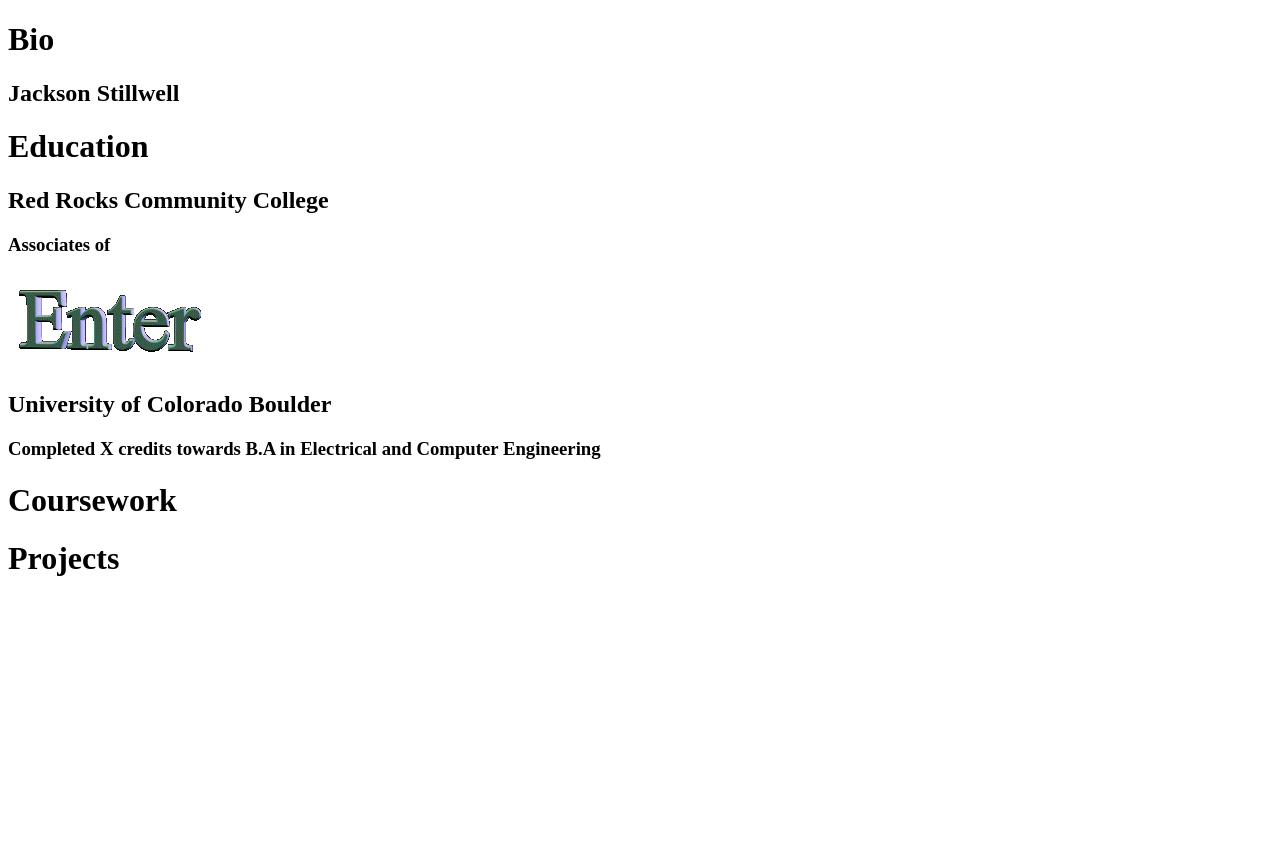
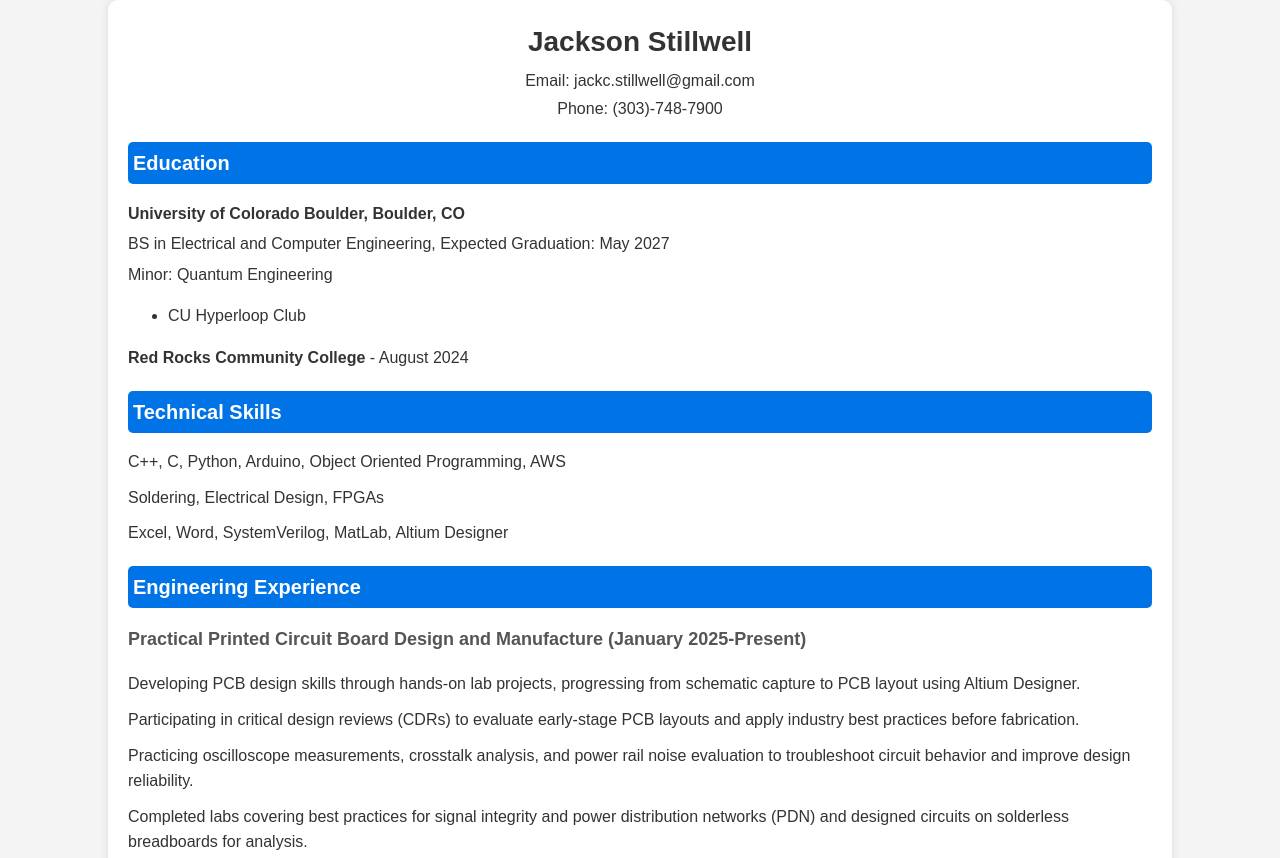
Before and after one commit to jcstillwell/jcstillwell, a plain HTML site: page index.html in a window 1280 px wide. Shown: the top 858 px of the page. Before the commit the page ends 800 px from the top, so only its background shows below. Drawn offline with Linux system fonts and the light colour scheme.

Commit message:
css/files

```diff
--- a/index.html
+++ b/index.html
@@ -1,22 +1,129 @@
 <!DOCTYPE html>
+<html lang="en">
 <head>
+    <meta charset="UTF-8">
+    <meta name="viewport" content="width=device-width, initial-scale=1.0">
+    <meta http-equiv="X-UA-Compatible" content="ie=edge">
+    <title>Kira Cenderelli - Resume</title>
+    <style>
+        body {
+            font-family: Arial, sans-serif;
+            line-height: 1.6;
+            margin: 0;
+            padding: 0;
+            background-color: #f4f4f4;
+            color: #333;
+        }
+        .container {
+            width: 80%;
+            margin: 0 auto;
+            background-color: white;
+            padding: 20px;
+            border-radius: 10px;
+            box-shadow: 0 0 10px rgba(0, 0, 0, 0.1);
+        }
+        header {
+            text-align: center;
+            margin-bottom: 20px;
+        }
+        h1 {
+            font-size: 28px;
+            margin: 0;
+        }
+        h2 {
+            font-size: 20px;
+            color: #333;
+            margin-top: 20px;
+        }
+        h3 {
+            font-size: 18px;
+            color: #555;
+            margin-top: 10px;
+        }
+        p {
+            margin: 5px 0;
+        }
+        .contact-info {
+            font-size: 16px;
+            margin-bottom: 20px;
+        }
+        .contact-info p {
+            margin: 3px 0;
+        }
+        .section-title {
+            background-color: #0073e6;
+            color: white;
+            padding: 5px;
+            border-radius: 5px;
+            font-weight: bold;
+        }
+        .section {
+            margin-bottom: 20px;
+        }
+        .skills-list, .experiences-list, .leadership-list {
+            list-style: none;
+            padding-left: 0;
+        }
+        .skills-list li, .experiences-list li, .leadership-list li {
+            margin-bottom: 10px;
+        }
+        .education, .technical-skills, .experience, .leadership {
+            margin-bottom: 20px;
+        }
+    </style>
 </head>
+<body>
+    <div class="container">
+        <header>
+            <h1>Jackson Stillwell</h1>
+            <div class="contact-info">
+                <p>Email: jackc.stillwell@gmail.com <a href="mailto:jackc.stillwell@gmail.com"></a></p>
+                <p>Phone: (303)-748-7900</p>
+            </div>
+        </header>
 
-<body>
-    <h1>Bio</h1>
-        <h2>Jackson Stillwell</h2>
+        <div class="education section">
+            <h2 class="section-title">Education</h2>
+            <p><strong>University of Colorado Boulder, Boulder, CO</strong></p>
+            <p>BS in Electrical and Computer Engineering, Expected Graduation: May 2027</p>
+            <p>Minor: Quantum Engineering</p>
+            <ul>
+                <li>CU Hyperloop Club</li>
+            </ul>
+            <p><strong>Red Rocks Community College</strong> - August 2024</p>
+        </div>
 
-    <h1>Education</h1>
-        <h2>Red Rocks Community College</h2>
-            <h3>Associates of </h3>
+        <div class="technical-skills section">
+            <h2 class="section-title">Technical Skills</h2>
+            <ul class="skills-list">
+                <li>C++, C, Python, Arduino, Object Oriented Programming, AWS</li>
+                <li>Soldering, Electrical Design, FPGAs</li>
+                <li>Excel, Word, SystemVerilog, MatLab, Altium Designer</li>
+            </ul>
+        </div>
 
-            <img src="test.gif"/>
+        <div class="experience section">
+            <h2 class="section-title">Engineering Experience</h2>
 
+            <h3>Practical Printed Circuit Board Design and Manufacture (January 2025-Present)</h3>
+            <ul class="experiences-list">
+                <li>Developing PCB design skills through hands-on lab projects, progressing from schematic capture to PCB layout using Altium Designer.</li>
+                <li>Participating in critical design reviews (CDRs) to evaluate early-stage PCB layouts and apply industry best practices before fabrication.</li>
+                <li>Practicing oscilloscope measurements, crosstalk analysis, and power rail noise evaluation to troubleshoot circuit behavior and improve design reliability.</li>
+                <li>Completed labs covering best practices for signal integrity and power distribution networks (PDN) and designed circuits on solderless breadboards for analysis.</li>
+            </ul>
+        </div>
 
-        <h2>University of Colorado Boulder</h2>
-            <h3>Completed X credits towards B.A in Electrical and Computer Engineering</h3>
+        <div class="leadership section">
+            <h2 class="section-title">Leadership Experience</h2>
 
-    <h1>Coursework</h1>
-
-    <h1>Projects</h1>
+            <h3>After School Group Tutoring at Munroe Elementary School. Jan 2023 - Dec 2024</h3>
+            < class="leadership-list">
+                <li>Integrated with pre-existing after school program and taught a group of 3rd - 5th graders math and logic concepts, parallel with their coursework.</li>
+                <li>Received consistent feedback noting improvement in math proficiency among many of the students in the group.</li>
+                <li>Proof/Letter of Rec: <a href="munroe.pdf"> Link </a></li>
+            </ul>
+        </div>
+    </div>
 </body>
+</html>
```
Also changed, not shown: test.gif (deleted), 1 other file.
